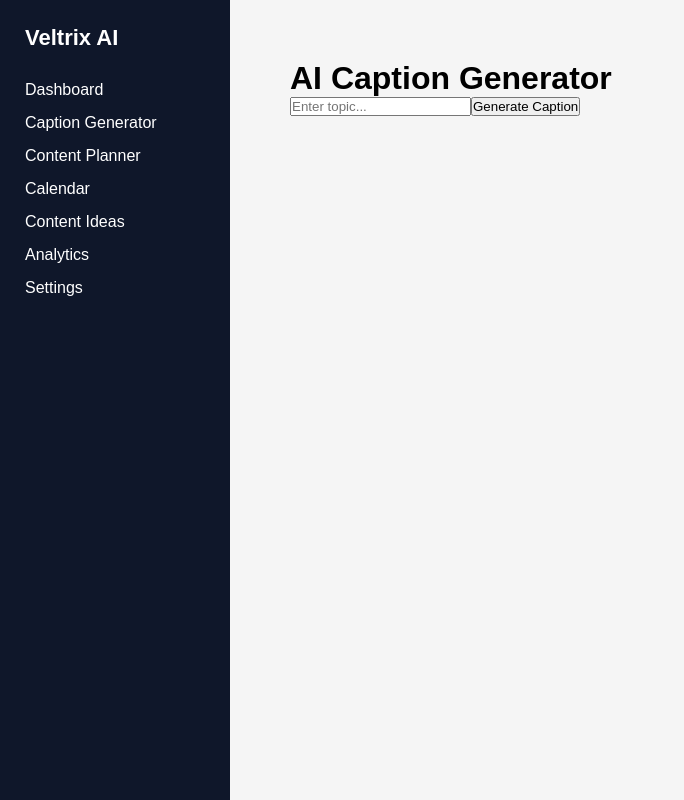
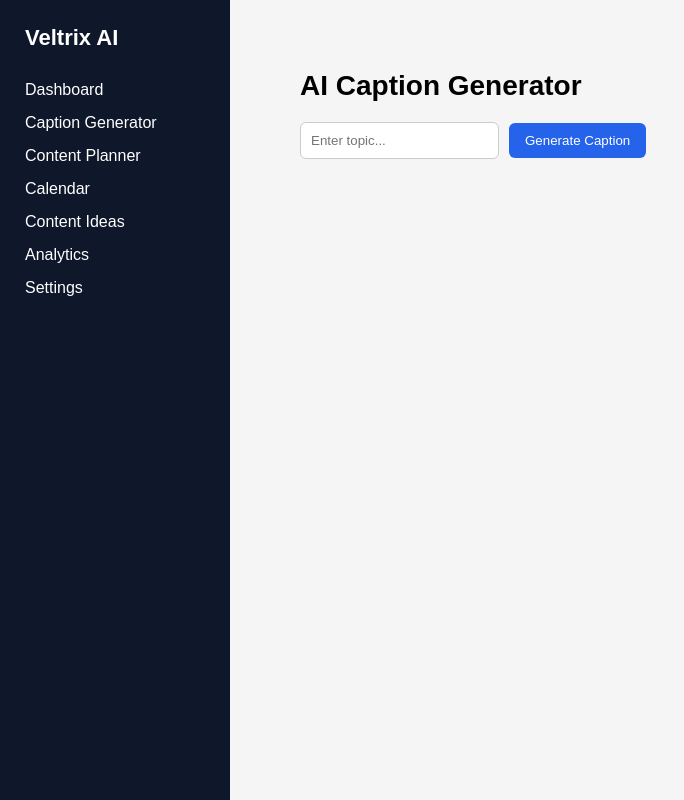
Before and after one commit to syedfaraz0099-sketch/veltrix-social-ai, a Next.js app in the folder frontend/: page /dashboard/caption in a window 1280 px wide. Shown: the whole page, without its empty margins (0-684 px from the left). Built offline with nearby package versions, Linux system fonts and the light colour scheme.

Commit message:
Update page.tsx

```diff
--- a/frontend/app/dashboard/caption/page.tsx
+++ b/frontend/app/dashboard/caption/page.tsx
@@ -1,13 +1,21 @@
 "use client"
 
 import { useState } from "react"
-import { supabase } from "../../../lib/supabase"
 
 export default function CaptionPage() {
+
   const [topic, setTopic] = useState("")
   const [caption, setCaption] = useState("")
+  const [loading, setLoading] = useState(false)
 
   const generateCaption = async () => {
+
+    if (!topic) return
+
+    setLoading(true)
+
+    try {
+
       const res = await fetch("/api/caption", {
         method: "POST",
         headers: {
@@ -17,29 +25,60 @@ export default function CaptionPage() {
       })
 
       const data = await res.json()
+
       setCaption(data.caption)
+
+    } catch (error) {
+      console.error(error)
+    }
+
+    setLoading(false)
   }
 
   return (
-    <div style={{ padding: "20px" }}>
-      <h1>AI Caption Generator</h1>
+    <div style={{ padding: "30px" }}>
+
+      <h1 style={{ fontSize: "28px", fontWeight: "bold" }}>
+        AI Caption Generator
+      </h1>
+
+      <div style={{ marginTop: "20px" }}>
 
         <input
           value={topic}
           onChange={(e) => setTopic(e.target.value)}
           placeholder="Enter topic..."
+          style={{
+            padding: "10px",
+            border: "1px solid #ccc",
+            borderRadius: "6px",
+            marginRight: "10px"
+          }}
         />
 
-      <button onClick={generateCaption}>
-        Generate Caption
+        <button
+          onClick={generateCaption}
+          style={{
+            padding: "10px 16px",
+            background: "#2563eb",
+            color: "white",
+            border: "none",
+            borderRadius: "6px",
+            cursor: "pointer"
+          }}
+        >
+          {loading ? "Generating..." : "Generate Caption"}
         </button>
 
+      </div>
+
       {caption && (
-        <div>
+        <div style={{ marginTop: "30px" }}>
           <h3>Generated Caption</h3>
           <p>{caption}</p>
         </div>
       )}
+
     </div>
   )
 }
```
Lines whose indentation alone changed are shown as unchanged.
